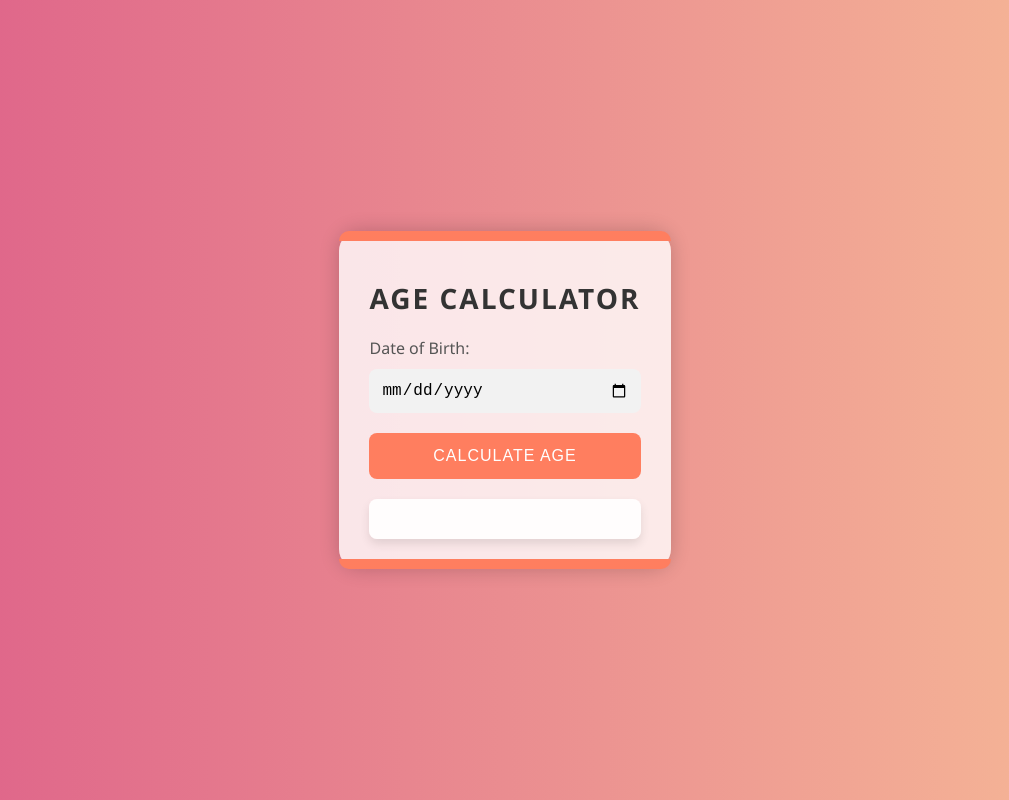
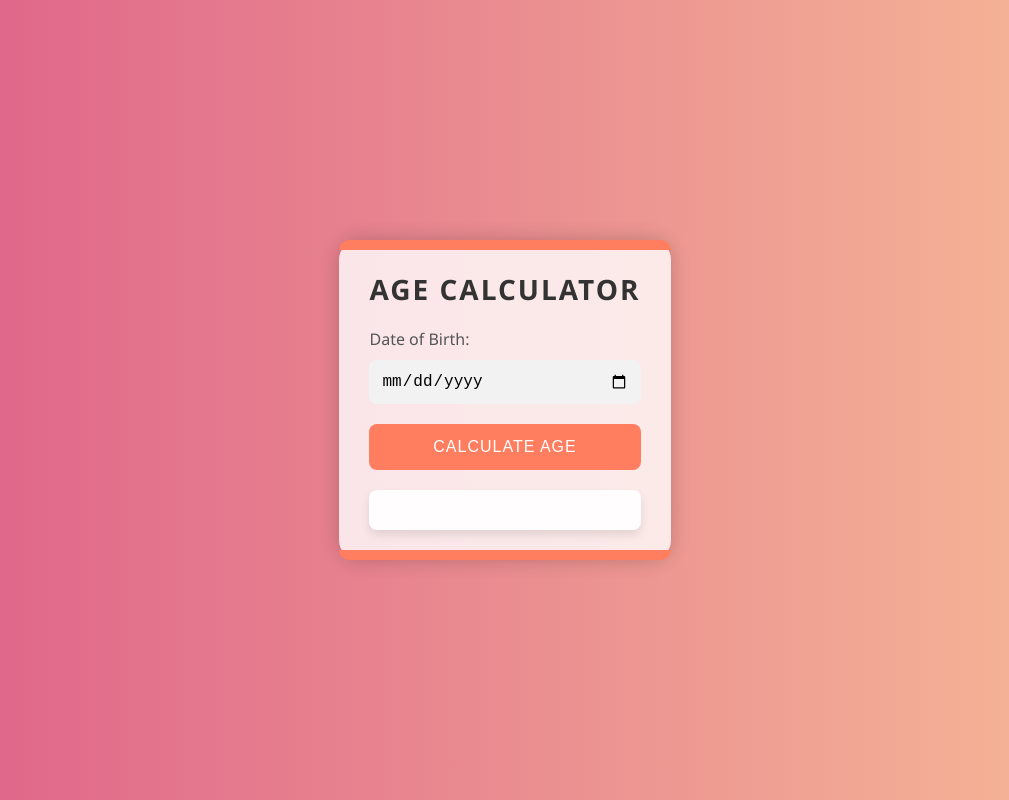
Before and after one commit to ankurhalder/CodeAlpha_Age_Calculator, a website built with Vite: page index.html in a window 1280 px wide. Shown: the whole page, without its empty margins (135-1144 px from the left). Built offline with nearby package versions, Linux system fonts and the light colour scheme; a web font is replaced by a local one.

Commit message:
Update stylesheet references

```diff
--- a/index.html
+++ b/index.html
@@ -4,7 +4,8 @@
     <meta charset="UTF-8" />
     <meta name="viewport" content="width=device-width, initial-scale=1.0" />
     <title>Age Calculator</title>
-    <link rel="stylesheet" href="style.css" />
+    <!-- <link rel="stylesheet" href="style.css" /> -->
+    <link rel="stylesheet" href="/styles/main.scss" />
   </head>
   <body>
     <div class="container">
--- a/styles/base/_manifest.scss
+++ b/styles/base/_manifest.scss
@@ -1,5 +1,5 @@
 @import "reset";
+@import "media-queries";
 @import "root";
-@import "media-queries";
 @import "typography";
 @import "colors";
--- /dev/null
+++ b/styles/pages/_agecalc.scss
@@ -0,0 +1,111 @@
+body {
+  font-family: "Segoe UI", Tahoma, Geneva, Verdana, sans-serif;
+  background: linear-gradient(to right, #dd5e89, #f7bb97);
+  margin: 0;
+  padding: 0;
+  display: flex;
+  justify-content: center;
+  align-items: center;
+  height: 100vh;
+
+  .container {
+    position: relative;
+    max-width: 400px;
+    padding: 30px;
+    background-color: rgba(255, 255, 255, 0.8);
+    border-radius: 20px;
+    box-shadow: 0 0 20px rgba(0, 0, 0, 0.2);
+    animation: fadeInUp 1s ease forwards;
+
+    &::before {
+      content: "";
+      position: absolute;
+      top: 0;
+      left: 0;
+      width: 100%;
+      height: 10px;
+      background-color: #ff7e5f;
+      border-radius: 20px 20px 0 0;
+    }
+
+    &::after {
+      content: "";
+      position: absolute;
+      bottom: 0;
+      left: 0;
+      width: 100%;
+      height: 10px;
+      background-color: #ff7e5f;
+      border-radius: 0 0 20px 20px;
+    }
+  }
+
+  @keyframes fadeInUp {
+    from {
+      opacity: 0;
+      transform: translateY(-50px);
+    }
+    to {
+      opacity: 1;
+      transform: translateY(0);
+    }
+  }
+
+  h1 {
+    text-align: center;
+    color: #333;
+    margin-bottom: 20px;
+    font-size: 28px;
+    text-transform: uppercase;
+    letter-spacing: 2px;
+  }
+
+  .input-container {
+    margin-bottom: 20px;
+
+    label {
+      display: block;
+      margin-bottom: 10px;
+      color: #555;
+      font-size: 16px;
+    }
+
+    input[type="date"] {
+      width: 100%;
+      padding: 12px;
+      border: none;
+      border-radius: 8px;
+      background-color: #f2f2f2;
+      font-size: 16px;
+      box-sizing: border-box;
+    }
+  }
+
+  button {
+    display: block;
+    width: 100%;
+    padding: 14px;
+    margin-top: 20px;
+    background-color: #ff7e5f;
+    color: #fff;
+    border: none;
+    border-radius: 8px;
+    cursor: pointer;
+    transition: background-color 0.3s ease;
+    font-size: 16px;
+    text-transform: uppercase;
+    letter-spacing: 1px;
+
+    &:hover {
+      background-color: #ff4d6e;
+    }
+  }
+
+  .result-container {
+    margin-top: 20px;
+    padding: 20px;
+    border-radius: 8px;
+    background-color: rgba(255, 255, 255, 0.9);
+    box-shadow: 0 5px 10px rgba(0, 0, 0, 0.1);
+  }
+}
--- a/styles/pages/_manifest.scss
+++ b/styles/pages/_manifest.scss
@@ -0,0 +1 @@
+@import "agecalc";
```
